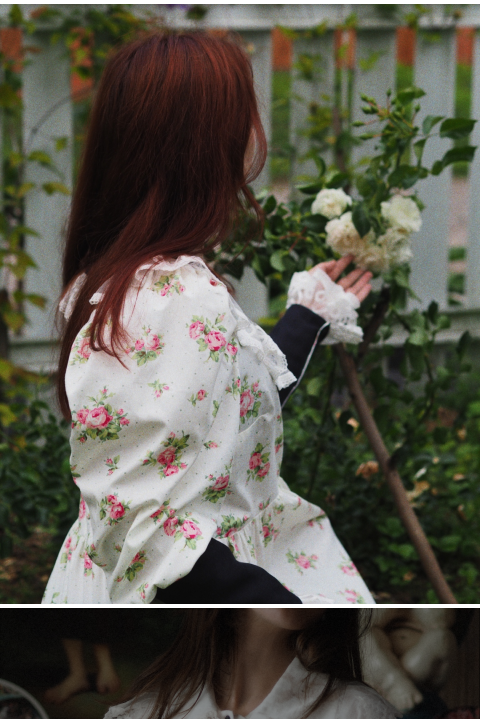
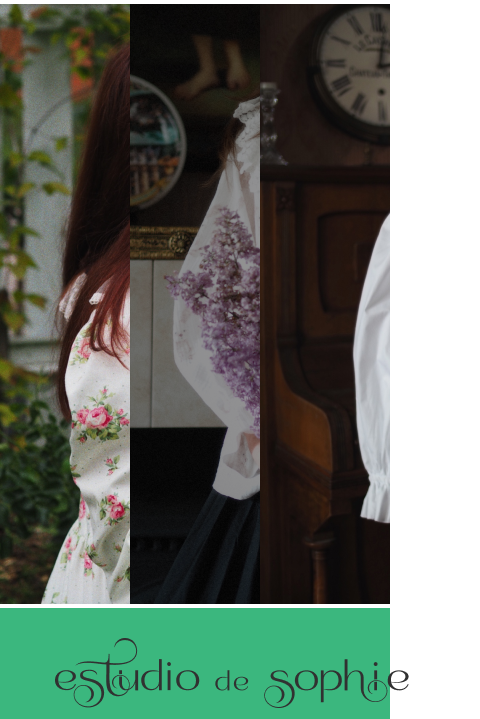
Before and after one commit to Olrosa/sophie-shop, a website: page src/index.html in a window 390 px wide. Shown: the part 6024-6743 px from the top of the page, 480 px wide, since content can reach past the window. Drawn offline with Linux system fonts and the light colour scheme.

Commit message:
gallery slider 2 demo

```diff
--- a/src/index.html
+++ b/src/index.html
@@ -440,11 +440,21 @@
         </div>
     </div>
     <section class="section gallery">
-        <div class="flex-offer no-wrap">
-            <img src="img/gal1.png" class="gallery__img">
-            <img src="img/gal2.png" class="gallery__img">
-            <img src="img/gal3.png" class="gallery__img">
-            <img src="img/gal4.png" class="gallery__img">
+        <div class="gallery__slider-2 swiper">
+            <div class="flex-offer no-wrap swiper-wrapper">
+                <div class="swiper-slide">
+                    <img src="img/gal1.png" class="gallery__img">
+                </div>
+                <div class="swiper-slide">
+                    <img src="img/gal2.png" class="gallery__img">
+                </div>
+                <div class="swiper-slide">
+                    <img src="img/gal3.png" class="gallery__img">
+                </div>
+                <div class="swiper-slide">
+                    <img src="img/gal4.png" class="gallery__img">
+                </div>
+            </div>
         </div>
     </section>
     <footer class="section footer">
--- a/src/js/script.js
+++ b/src/js/script.js
@@ -273,6 +273,25 @@ document.addEventListener('DOMContentLoaded', function() {
         },
     });
 
+    const gallerySlider2 = new Swiper('.gallery__slider-2', {
+        slidesPerView: 4,
+        spaceBetween: 0,
+        loop: true,
+        breakpoints: {
+            320: {
+                slidesPerView: 3,
+            },
+            576: {
+                slidesPerView: 2,
+            },
+            768: {
+                slidesPerView: 3,
+            },
+            1024: {
+                slidesPerView: 4,
+            },
+        },
+    });
 
 
 
--- a/src/sass/blocks/_gallery.scss
+++ b/src/sass/blocks/_gallery.scss
@@ -2,6 +2,13 @@
     &__slider-1 {
         margin-left: 10px;
         position: relative;
+        overflow: hidden;
+        .swiper-slide {
+            flex-shrink: 0;
+
+        }
+    }
+    &__slider-2 {
         overflow: hidden;
         .swiper-slide {
             flex-shrink: 0;
@@ -30,7 +37,7 @@
         transition: transform 0.2s ease-out;
     }
     &__img {
-        width: 25%;
+        width: 100%;
         height: 600px;
         object-fit: cover;
     }
@@ -39,20 +46,6 @@
     }
 }
 
-@media (max-width: 992px) {
-    .gallery {
-        // &__item {
-        //     display: none;
-        //     width: 100%;
-        //     &:nth-child(1) {
-        //         display: block;
-        //     }
-        // }
-        &__img {
-            width: 50%;
-        }
-    }
-}
 
 @media (max-width: 768px) {
     .gallery {
@@ -115,12 +108,6 @@
         &__box {
             margin-top: 50px;
         }
-        &__img {
-            width: 33.3%;
-            height: 200px;
-            &:nth-child(4) {
-                display: none;
-            }
-        }
+
     }
 }
```
Also changed, not shown: dist/css/style.min.css, dist/index.html, dist/js/script.js.
